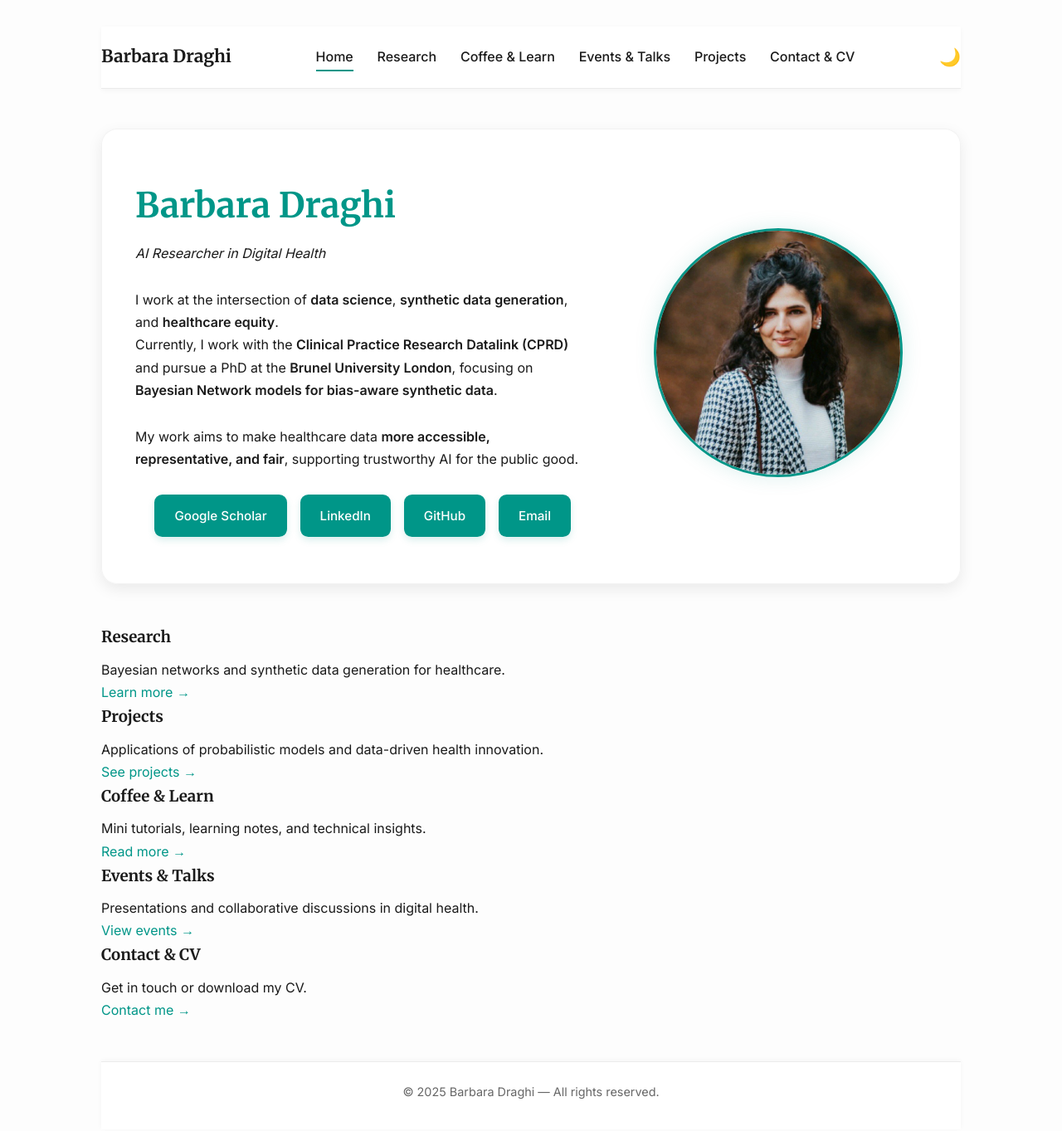
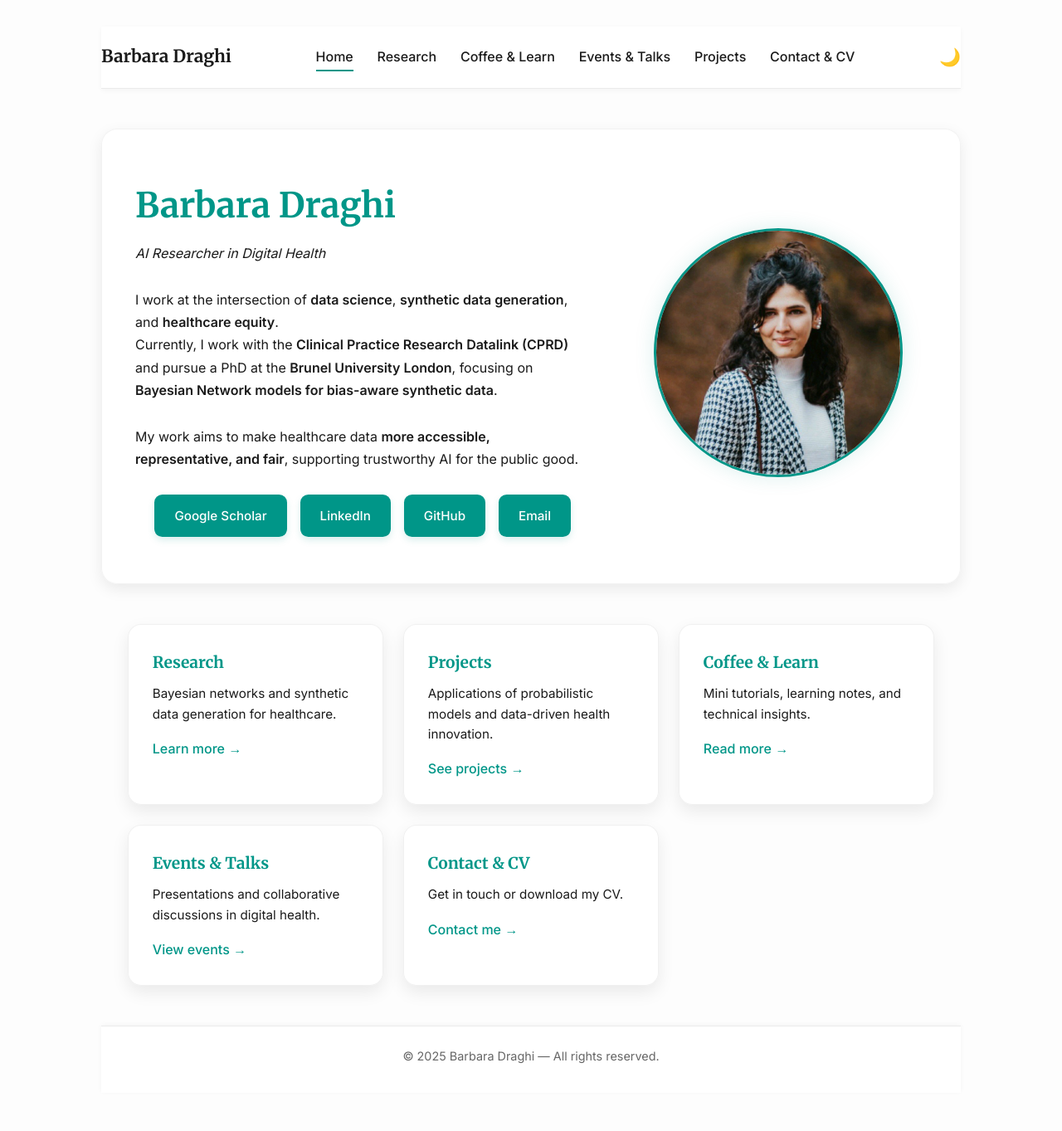
Before and after one commit to barbaraDraghi/barbaradraghi.github.io, a Jekyll site: the page built from index.md, in a window 1280 px wide and 1393 px high. Shown: the top 1363 px of the window at 83% size. Built offline with Jekyll 4.4.1, drawn with Linux system fonts in a browser that asks for light colours; grey boxes are pictures that could not be loaded.

Commit message:
Update style.css

```diff
--- a/assets/css/style.css
+++ b/assets/css/style.css
@@ -212,7 +212,8 @@ h1, h2, h3, h4 {
 /* ==========================================================
    QUICK LINKS GRID
    ========================================================== */
-.glass-grid {
+
+.cards-grid {
   display: grid;
   grid-template-columns: repeat(auto-fit, minmax(240px, 1fr));
   gap: 1.5rem;
@@ -222,8 +223,8 @@ h1, h2, h3, h4 {
   padding: 0 2rem;
 }
 
-/* --- Unified Glass Card --- */
-.link-card.glass {
+/* --- Unified Card Style --- */
+.card {
   background: var(--color-panel);
   border: 1px solid var(--color-border);
   border-radius: 1rem;
@@ -235,14 +236,14 @@ h1, h2, h3, h4 {
   text-align: left;
 }
 
-.link-card.glass:hover {
+.card:hover {
   transform: translateY(-6px);
   box-shadow: 0 12px 24px var(--petrol-glow);
   border-color: var(--petrol-base);
 }
 
 /* Headings */
-.link-card.glass h3 {
+.card h3 {
   font-family: var(--font-accent);
   color: var(--petrol-base);
   font-size: 1.2rem;
@@ -250,7 +251,7 @@ h1, h2, h3, h4 {
 }
 
 /* Descriptions */
-.link-card.glass p {
+.card p {
   font-size: 0.95rem;
   color: var(--color-text);
   line-height: 1.6;
@@ -258,39 +259,40 @@ h1, h2, h3, h4 {
 }
 
 /* Inline link (“Learn more →”) */
-.link-card.glass a {
+.card a {
   color: var(--petrol-base);
   font-weight: 500;
   text-decoration: none;
   border-bottom: 1px solid transparent;
   transition: all 0.2s ease;
 }
-.link-card.glass a:hover {
+.card a:hover {
   border-bottom: 1px solid var(--petrol-base);
 }
 
 /* === LIGHT THEME version === */
-[data-theme="light"] .link-card.glass {
+[data-theme="light"] .card {
   background: rgba(255, 255, 255, 0.95);
   border: 1px solid rgba(0, 0, 0, 0.06);
   box-shadow: 0 8px 20px rgba(0, 0, 0, 0.08);
 }
-[data-theme="light"] .link-card.glass:hover {
+[data-theme="light"] .card:hover {
   box-shadow: 0 12px 26px rgba(0, 0, 0, 0.1);
   background: rgba(255, 255, 255, 0.9);
 }
 
 /* Responsive layout */
 @media (max-width: 950px) {
-  .glass-grid {
+  .cards-grid {
     grid-template-columns: repeat(2, 1fr);
   }
 }
 @media (max-width: 600px) {
-  .glass-grid {
+  .cards-grid {
     grid-template-columns: 1fr;
   }
 }
+
 
 /* ==========================================================
    PUBLICATIONS SECTION
```
